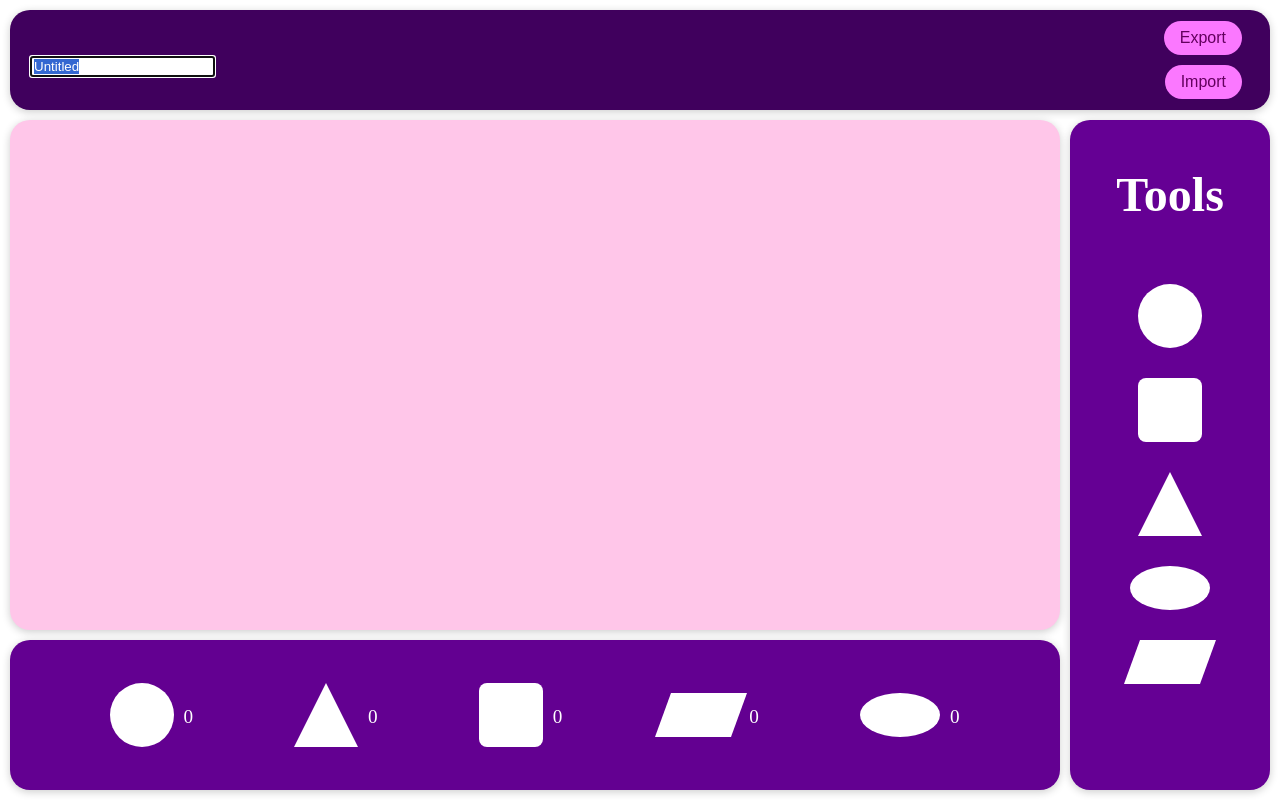
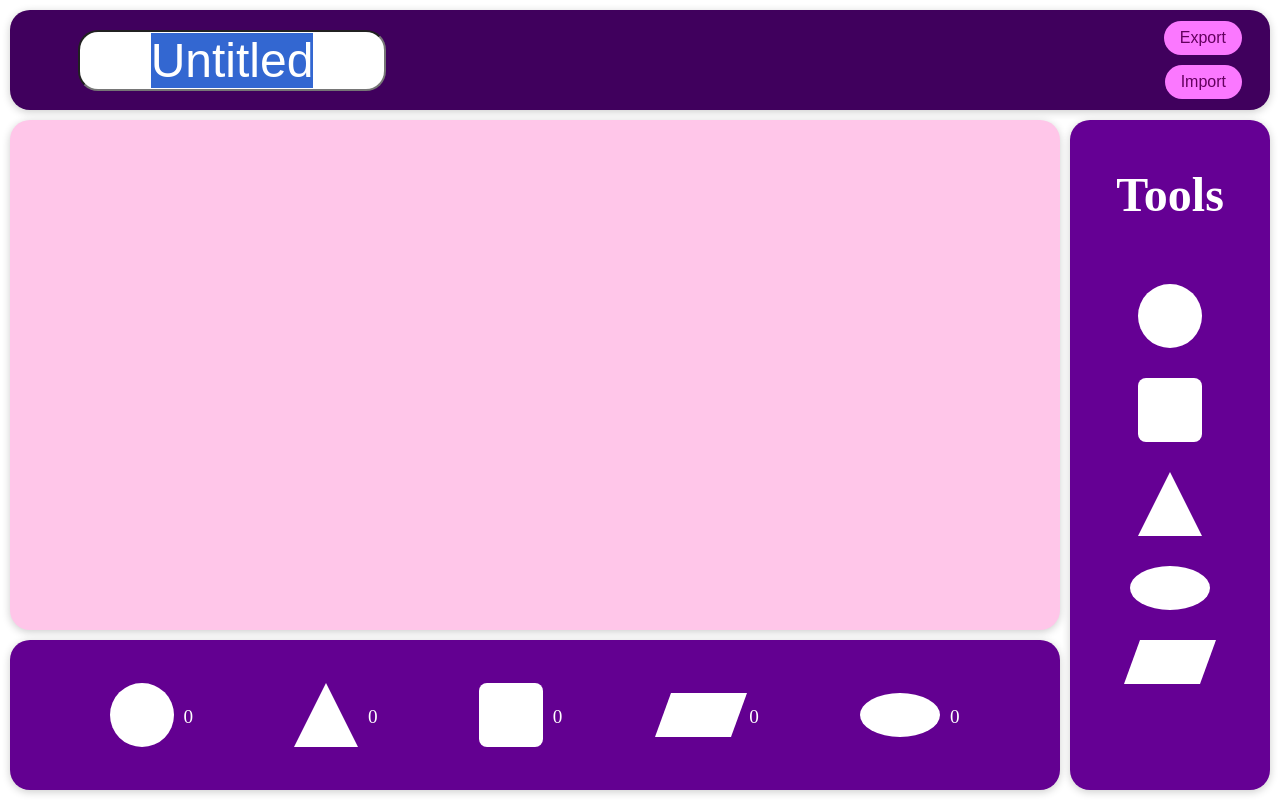
Before and after one commit to amirdr81/web-programming-HW-2, a React (Create React App) app: page / in a window 1280 px wide. Both pictures are taken after a click on the element "Untitled". Built offline with nearby package versions, Linux system fonts and the light colour scheme.

Commit message:
header filename styles added

```diff
--- a/src/components/Header.css
+++ b/src/components/Header.css
@@ -40,8 +40,18 @@
 }
 
 .header-title {
-  font-size: 2rem;
-  color: #ffffff;
+  font-weight: bold;
+  font-size: 3rem;
+  padding: 3rem;
+  color: #f8cfff;
+}
 
-  font-size: 2rem;
+.file-name-input {
+  font-size: 3rem;
+  outline: none;
+  border-radius: 20px;
+  color: #590064;
+  background: #fff;
+  width: 300px;
+  text-align: center;
 }
--- a/src/components/Header.js
+++ b/src/components/Header.js
@@ -19,10 +19,11 @@ function Header({ fileName, setFileName }) {
 
   return (
     <div className="header-box">
-      <div className="file-name-header">
+      <div className="header-title">
         {isEditing ? (
           <input
             ref={inputRef}
+            className="file-name-input"
             type="text"
             value={fileName}
             onChange={(e) => setFileName(e.target.value)}
@@ -31,7 +32,7 @@ function Header({ fileName, setFileName }) {
           />
         ) : (
           <span
-            className="header-file-name"
+            className="header_title"
             onClick={() => setIsEditing(true)}
             title="برای ویرایش کلیک کنید"
           >
```
